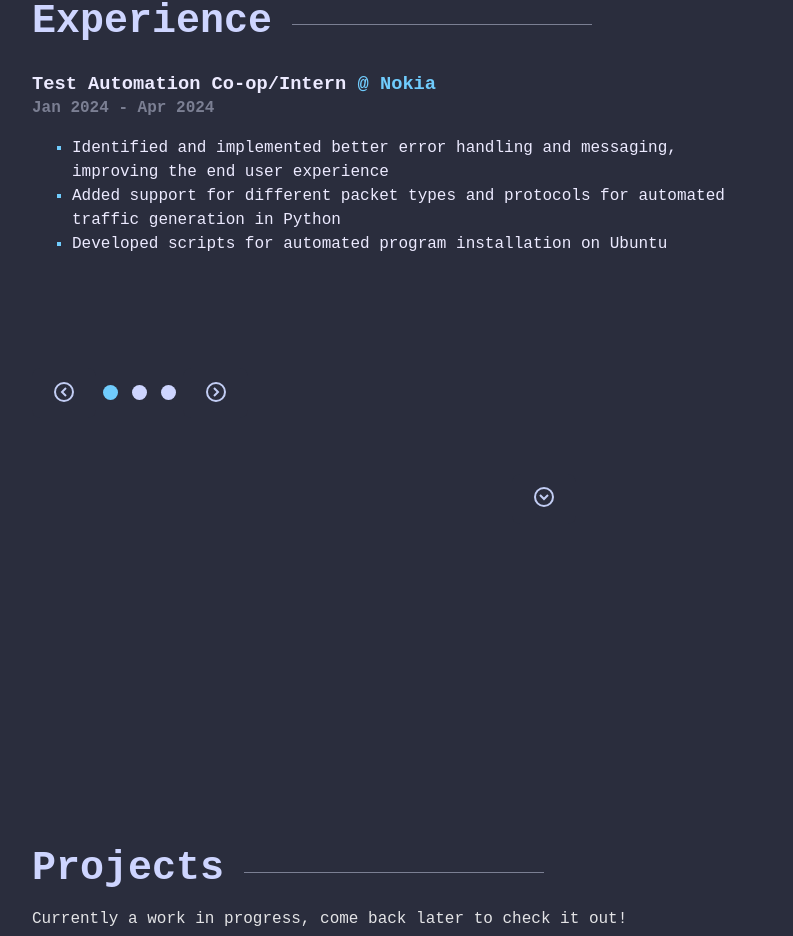
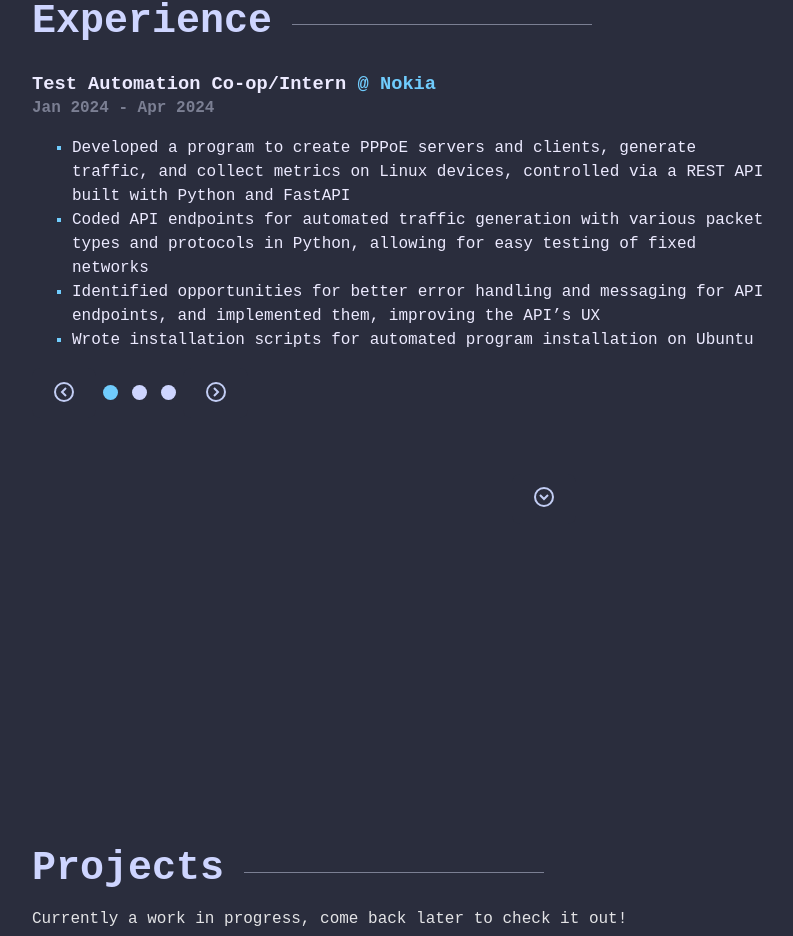
Before and after one commit to andrewbapham/andrewbapham.github.io, a React (Vite) app: page / in a window 1280 px wide. Shown: the part 1796-2732 px from the top of the page, without its empty margins (96-889 px from the left). Built offline with nearby package versions, Linux system fonts and the light colour scheme.

Commit message:
Update Experience Items

```diff
--- a/src/assets/components/Experience.tsx
+++ b/src/assets/components/Experience.tsx
@@ -15,9 +15,10 @@ function Experience() {
             companyName="Nokia"
             workDates="Jan 2024 - Apr 2024"
             jobDescription={[
-              "Identified and implemented better error handling and messaging, improving the end user experience",
-              "Added support for different packet types and protocols for automated traffic generation in Python",
-              "Developed scripts for automated program installation on Ubuntu",
+              "Developed a program to create PPPoE servers and clients, generate traffic, and collect metrics on Linux devices, controlled via a REST API built with Python and FastAPI",
+              "Coded API endpoints for automated traffic generation with various packet types and protocols in Python, allowing for easy testing of fixed networks",
+              "Identified opportunities for better error handling and messaging for API endpoints, and implemented them, improving the API’s UX",
+              "Wrote installation scripts for automated program installation on Ubuntu",
             ]}
           />
           <ExperienceItem
@@ -38,10 +39,9 @@ function Experience() {
             companyName="Recollective Inc."
             workDates="May 2022 - Sep 2022"
             jobDescription={[
-              "Reported, analyzed, and patched various software defects",
               "Implemented new front-end features using JSP, Vue.js, JavaScript, and HTML/CSS",
               "Developed new back-end features and API endpoints using Java, Spring and MySQL",
-              "Tracked and managed work using JIRA and GitHub",
+              "Reported, analyzed, and patched various software defects",
               "Triaged software defects based on severity",
               "Completed various QA tasks including creation of test cases and end-to-end testing",
             ]}
--- a/src/assets/components/ExperienceItem.tsx
+++ b/src/assets/components/ExperienceItem.tsx
@@ -14,7 +14,6 @@ export default function ExperienceItem(props: ExperienceItemProps) {
 
   return (
     <div className="experience-item">
-      <h1 className="job-title"></h1>
       <h3 className="job-title">
         {jobTitle}
         <span className="company-name">
@@ -24,9 +23,9 @@ export default function ExperienceItem(props: ExperienceItemProps) {
       </h3>
       <h4 className="work-dates">{workDates}</h4>
       <ul>
-        {jobDescription.map((jobDescription) => (
+        {jobDescription.map((item) => (
           <li>
-            <span className="list-text">{jobDescription}</span>
+            <span className="list-text">{item}</span>
           </li>
         ))}
       </ul>
```
